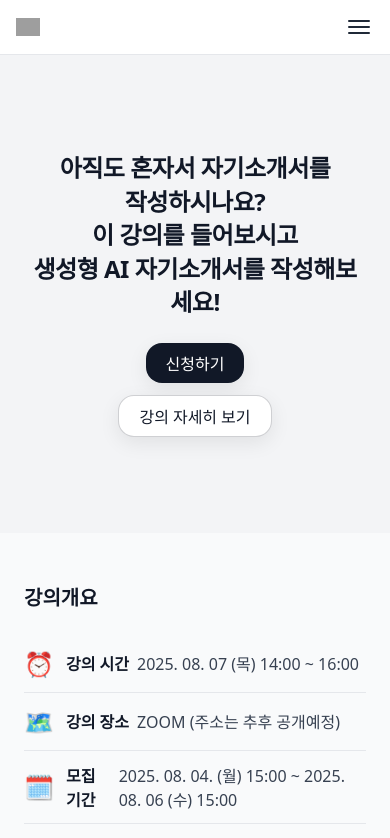
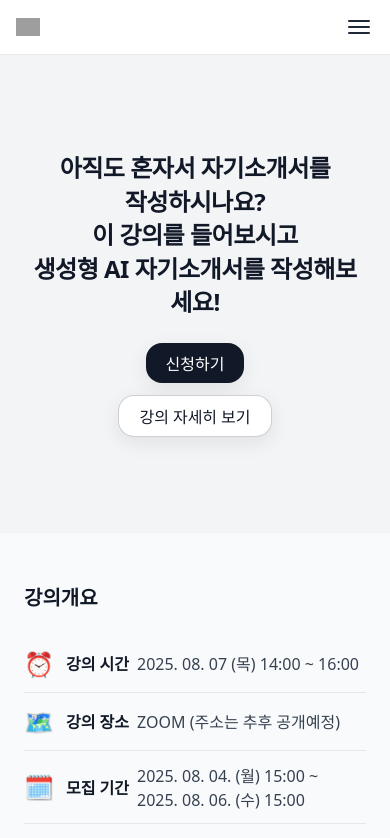
Before and after one commit to sipoon07/harmonium-likelion-v2, a React (Vite) app: page / in a window 390 px wide. Shown: the top 838 px of the page. Built offline with nearby package versions, Linux system fonts and the light colour scheme; grey boxes are pictures that could not be loaded; the HTML template or start-up script is replaced by a standard one; a web font is replaced by a local one.

Commit message:
mobile display change

```diff
--- a/src/sections/OverviewSection.module.css
+++ b/src/sections/OverviewSection.module.css
@@ -43,4 +43,18 @@
 
 .value {
   color: #374151;
+  white-space: nowrap;
 }
+
+.mobileBreak {
+  display: none;
+}
+
+@media (max-width: 768px) {
+  .value {
+    white-space: normal;
+  }
+  .mobileBreak {
+    display: inline;
+  }
+}
--- a/src/sections/OverviewSection.tsx
+++ b/src/sections/OverviewSection.tsx
@@ -4,7 +4,11 @@ export default function OverviewSection() {
   const items = [
     { icon: "⏰", label: "강의 시간", value: "2025. 08. 07 (목) 14:00 ~ 16:00" },
     { icon: "🗺️", label: "강의 장소", value: "ZOOM (주소는 추후 공개예정)" },
-    { icon: "🗓️", label: "모집 기간", value: "2025. 08. 04. (월) 15:00 ~ 2025. 08. 06 (수) 15:00" },
+    { icon: "🗓️", label: "모집 기간", value: (
+      <>
+        2025. 08. 04. (월) 15:00 ~ <br className={styles.mobileBreak} /> 2025. 08. 06. (수) 15:00
+      </>
+    )},
     { icon: "💰", label: "참가 비용", value: "무료" },
   ];
 
```
